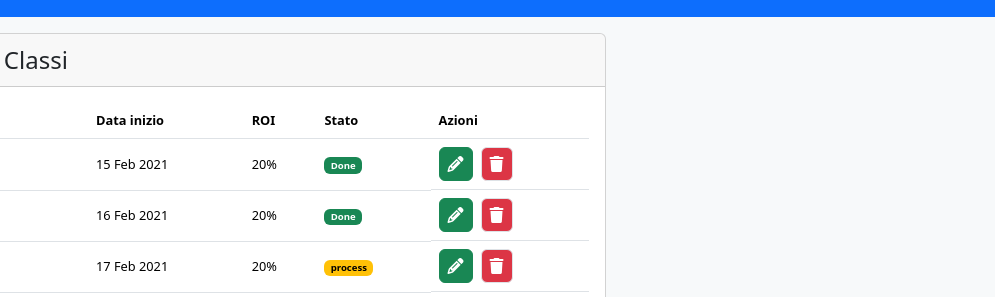
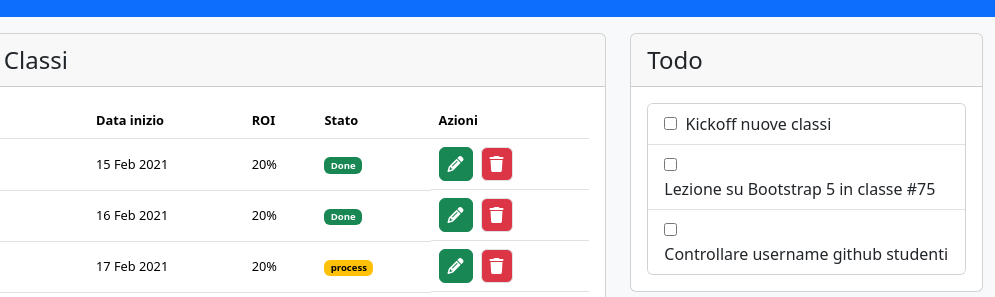
Before and after one commit to marcovittoriozacca/html-css-bootstrap-dashboard, a plain HTML site: page index.html in a window 1280 px wide. Shown: the part 173-470 px from the top of the page, 285-1280 px from the left. Drawn offline with nearby package versions, Linux system fonts and the light colour scheme.

Commit message:
feat: todo sec + line-through bonus

```diff
--- a/assets/css/style.css
+++ b/assets/css/style.css
@@ -53,6 +53,9 @@ aside ul li:hover{
     height: 220px;
 }
 
+input[type='checkbox']:checked + label {
+    text-decoration: line-through;
+  }
 
 /* media query ---------------------------------------- */
 @media screen and (min-width: 992px ) {
--- a/index.html
+++ b/index.html
@@ -254,10 +254,11 @@
 
                             <div class="row">
 
+                                <!-- left part -->
                                 <div class="col-12 col-lg-8">
 
                                     <!-- classes table section -->
-                                    <div class="card mb-3">
+                                    <div id="class-table" class="card mb-3">
                                         <div class="card-header text-capitalize fs-4">
                                           prossime classi
                                         </div>
@@ -425,7 +426,7 @@
                                     </div>
 
                                     <!-- F.A.Q. section -->
-                                    <div class="card">
+                                    <div id="faq" class="card mb-3">
                                         <div class="card-header text-uppercase fs-4">
                                           F.A.Q.
                                         </div>
@@ -473,11 +474,44 @@
                                             </div>
                                         </div>
                                     </div>
-
-
                                 </div>
 
+                                <!-- right part -->
                                 <div class="col-12 col-lg-4">
+
+                                    <!-- Todo sec -->
+                                    <div id="todo" class="card">
+                                        <div class="card-header ext-capitalize fs-4">
+                                          Todo
+                                        </div>
+                                        <div class="card-body">
+                                            <div class="card">
+                                                <ul class="list-group list-group-flush">
+                                                    <li class="list-group-item">
+                                                        <input type="checkbox" name="kickoff-nuove-classi" id="first-todo-element" class="me-1">
+                                                        <label for="first-todo-element">
+                                                            Kickoff nuove classi
+                                                        </label>
+                                                    </li>
+
+                                                    <li class="list-group-item">
+                                                        <input type="checkbox" name="bootstrap-lesson-75" id="boot-lesson" class="me-1">
+                                                        <label for="boot-lesson">
+                                                            Lezione su Bootstrap 5 in classe #75
+                                                        </label>
+                                                    </li>
+
+                                                    <li class="list-group-item">
+                                                        <input type="checkbox" name="github-students-name" id="github-students" class="me-1">
+                                                        <label for="github-students">
+                                                            Controllare username github studenti
+                                                        </label>
+                                                    </li>
+                                                </ul>
+                                            </div>
+                                        </div>
+                                    </div>
+
 
                                 </div>
 
```
